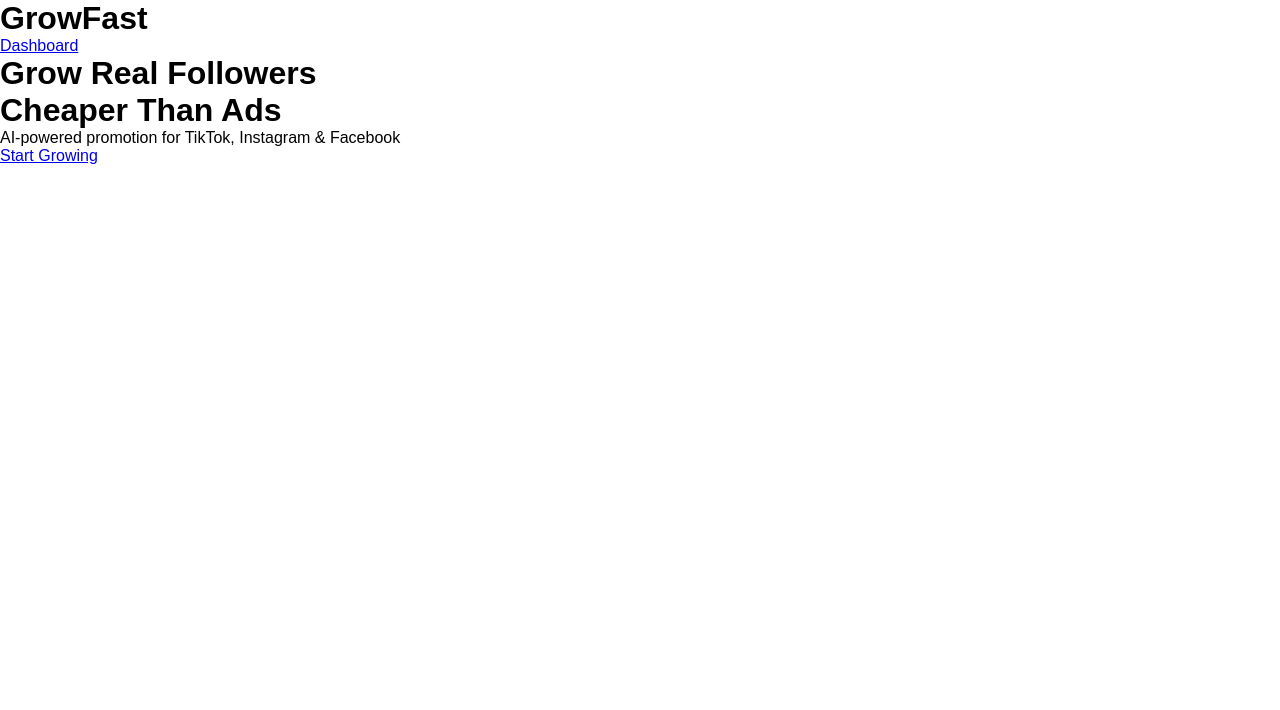
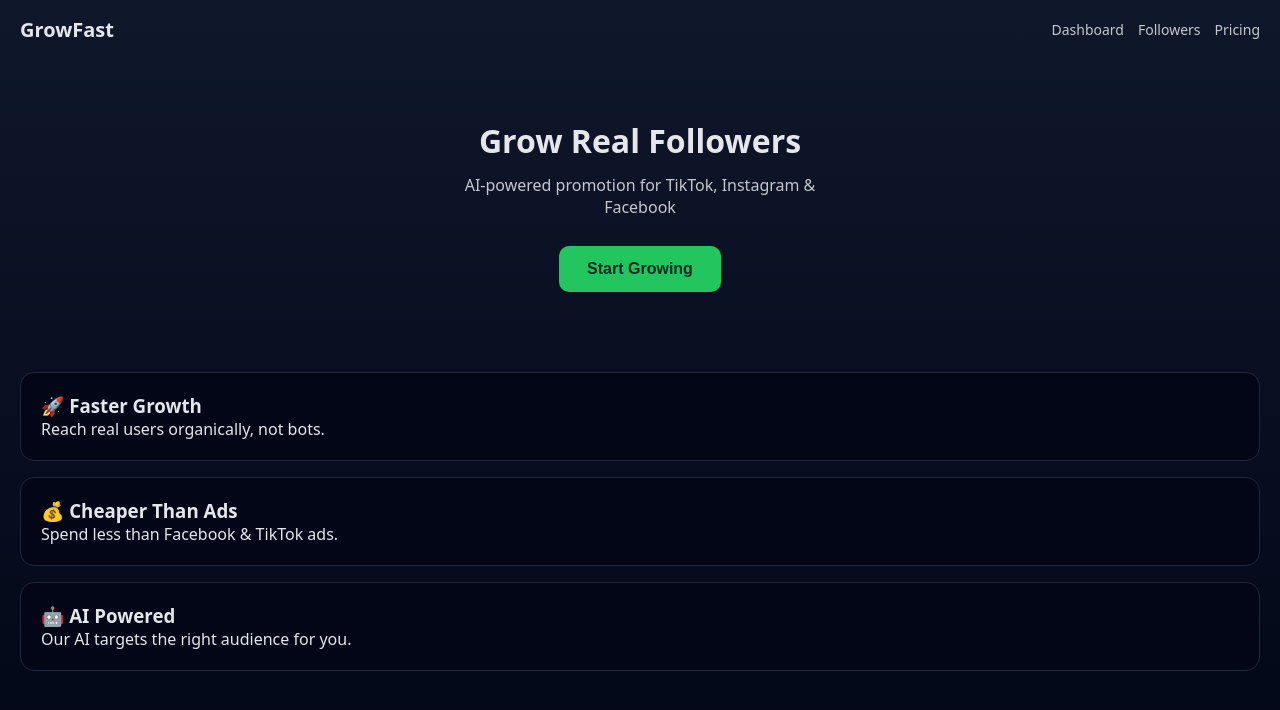
Before and after one commit to yooneaintchue161287-beep/socialmediagrow, a Next.js app: page / in a window 1280 px wide. Shown: the top 710 px of the page. Built offline with nearby package versions, Linux system fonts and the light colour scheme.

Commit message:
Update index.js

```diff
--- a/pages/index.js
+++ b/pages/index.js
@@ -1,26 +1,116 @@
-import Navbar from "../components/Navbar";
-
 export default function Home() {
   return (
-    <div>
-      <Navbar />
+    <div style={styles.page}>
+      {/* Header */}
+      <header style={styles.header}>
+        <h1 style={styles.logo}>GrowFast</h1>
+        <nav style={styles.nav}>
+          <span>Dashboard</span>
+          <span>Followers</span>
+          <span>Pricing</span>
+        </nav>
+      </header>
 
-      <div className="p-6 text-center">
-        <h1 className="text-3xl font-bold mb-4">
-          Grow Real Followers<br />Cheaper Than Ads
-        </h1>
-
-        <p className="text-gray-400 mb-6">
+      {/* Hero */}
+      <section style={styles.hero}>
+        <h2 style={styles.title}>Grow Real Followers</h2>
+        <p style={styles.subtitle}>
           AI-powered promotion for TikTok, Instagram & Facebook
         </p>
 
-        <a
-          href="/dashboard"
-          className="block bg-cyan-500 text-black py-3 rounded-xl font-bold"
-        >
-          Start Growing
-        </a>
-      </div>
+        <button style={styles.primaryButton}>Start Growing</button>
+      </section>
+
+      {/* Features */}
+      <section style={styles.features}>
+        <div style={styles.card}>
+          <h3>🚀 Faster Growth</h3>
+          <p>Reach real users organically, not bots.</p>
+        </div>
+
+        <div style={styles.card}>
+          <h3>💰 Cheaper Than Ads</h3>
+          <p>Spend less than Facebook & TikTok ads.</p>
+        </div>
+
+        <div style={styles.card}>
+          <h3>🤖 AI Powered</h3>
+          <p>Our AI targets the right audience for you.</p>
+        </div>
+      </section>
     </div>
   );
 }
+
+/* ---------- Styles ---------- */
+
+const styles = {
+  page: {
+    minHeight: "100vh",
+    background: "linear-gradient(180deg, #0f172a, #020617)",
+    color: "#e5e7eb",
+    fontFamily: "system-ui, -apple-system, BlinkMacSystemFont",
+  },
+
+  header: {
+    padding: "16px 20px",
+    display: "flex",
+    justifyContent: "space-between",
+    alignItems: "center",
+  },
+
+  logo: {
+    fontSize: "20px",
+    fontWeight: "700",
+  },
+
+  nav: {
+    display: "flex",
+    gap: "14px",
+    fontSize: "14px",
+    opacity: 0.85,
+  },
+
+  hero: {
+    padding: "60px 20px",
+    textAlign: "center",
+  },
+
+  title: {
+    fontSize: "32px",
+    fontWeight: "800",
+    marginBottom: "12px",
+  },
+
+  subtitle: {
+    fontSize: "16px",
+    opacity: 0.85,
+    maxWidth: "420px",
+    margin: "0 auto 28px",
+  },
+
+  primaryButton: {
+    padding: "14px 28px",
+    fontSize: "16px",
+    fontWeight: "600",
+    borderRadius: "10px",
+    border: "none",
+    background: "#22c55e",
+    color: "#022c22",
+    cursor: "pointer",
+  },
+
+  features: {
+    padding: "20px",
+    display: "grid",
+    gridTemplateColumns: "1fr",
+    gap: "16px",
+  },
+
+  card: {
+    background: "#020617",
+    border: "1px solid #1e293b",
+    borderRadius: "14px",
+    padding: "20px",
+  },
+};
```
